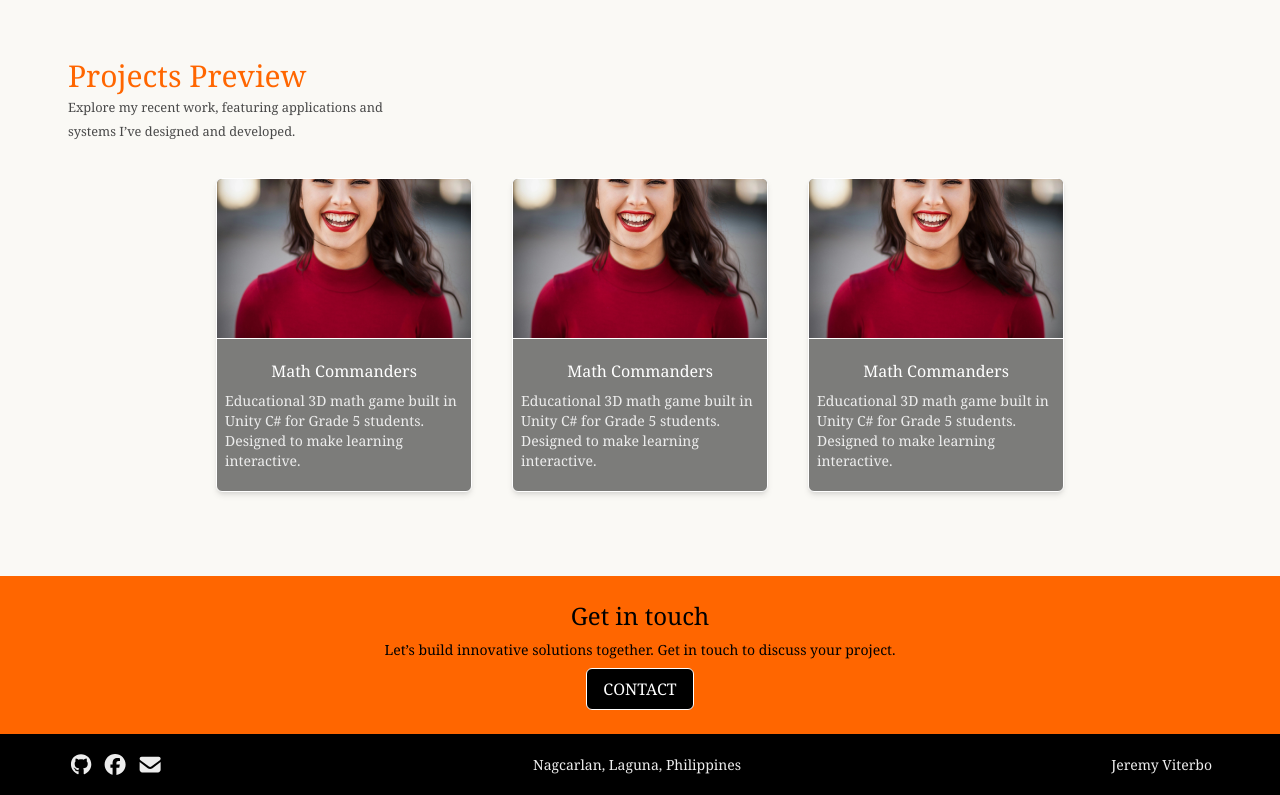
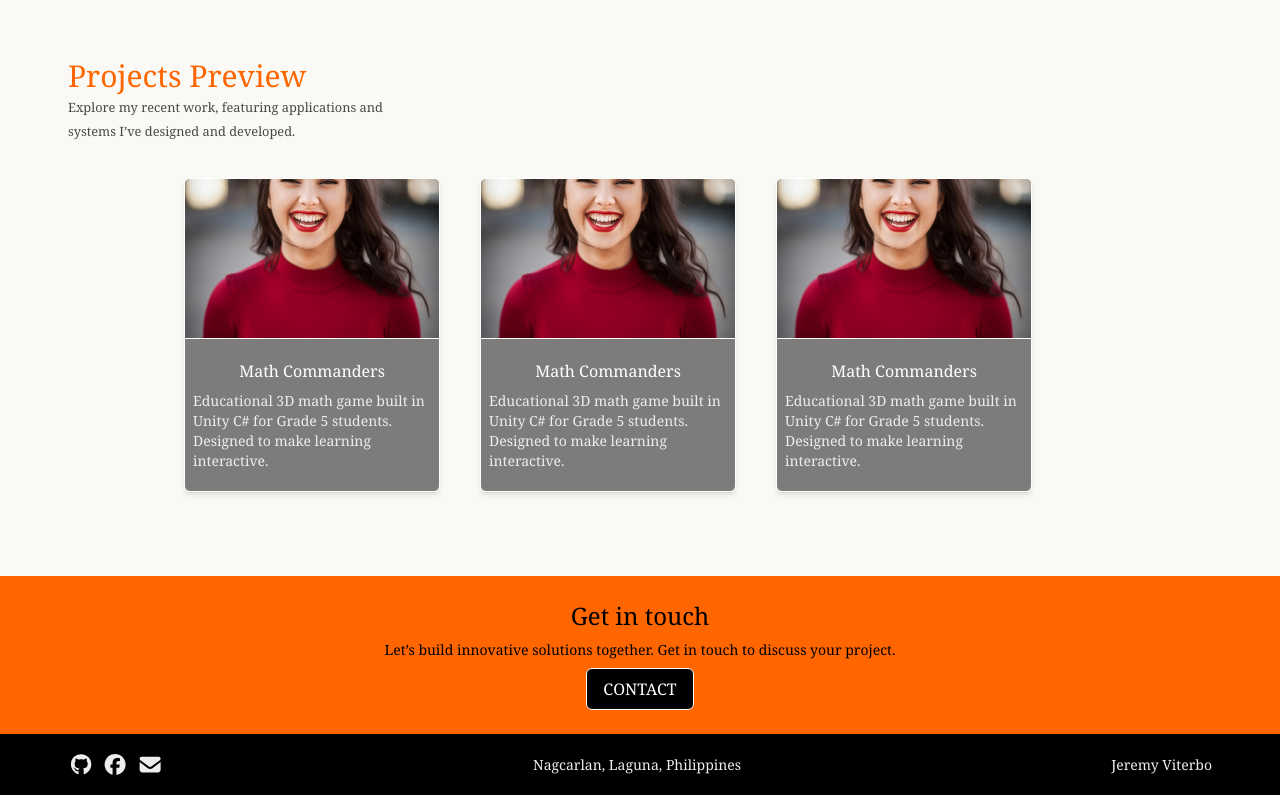
Before and after one commit to jv1111/React-Portfolio, a React (Vite) app: page / in a window 1280 px wide. Shown: the part 1620-2415 px from the top of the page. Built offline with nearby package versions, Linux system fonts and the light colour scheme.

Commit message:
added animation

```diff
--- a/src/components/ProjectsPreview.jsx
+++ b/src/components/ProjectsPreview.jsx
@@ -1,5 +1,6 @@
 import React from "react";
 import tempImage from "../assets/profile.webp";
+import useIntersectionObserver from "../hooks/useIntersectionObserver";
 
 const ProjectsPreview = () => {
   const projects = [
@@ -23,6 +24,8 @@ const ProjectsPreview = () => {
     },
   ];
 
+  const [setRef, visibleStates] = useIntersectionObserver(projects.length);
+
   return (
     <section className="p-16 md:p-15">
       <div className="container">
@@ -40,8 +43,10 @@ const ProjectsPreview = () => {
           <div className="flex flex-wrap flex-col md:flex-row gap-10 items-center justify-center pb-6 ">
             {projects.map((project, index) => (
               <div
-                className="group flex flex-col max-w-64 text-center rounded-md overflow-hidden border border-white bg-black/50 shadow-md duration-400 select-none cursor-pointer hover:-translate-y-1 hover:scale-105 hover:border-primary"
+                className={`group flex flex-col max-w-64 text-center rounded-md overflow-hidden border border-white bg-black/50 shadow-md duration-400 select-none cursor-pointer hover:-translate-y-1 hover:scale-105 hover:border-primary opacity-0 -translate-x-8 ${visibleStates[index] ? `animate-fade-in-up ${index > 0 ? `animation-delay-${index * 200}` : ""}` : ""}`}
                 key={index}
+                ref={setRef(index)}
+                data-index={index}
               >
                 {/* upper */}
                 <div>
--- a/src/components/SkillPreview.jsx
+++ b/src/components/SkillPreview.jsx
@@ -1,5 +1,6 @@
 import React from "react";
 import { Icon } from "@iconify/react";
+import useIntersectionObserver from "../hooks/useIntersectionObserver";
 
 const skillCards = [
   {
@@ -50,6 +51,8 @@ const skillsList = [
 ];
 
 const SkillPreview = () => {
+  const [setRef, visibleStates] = useIntersectionObserver(skillCards.length);
+
   return (
     <section className="md:px-15 bg-secondary-surface">
       <div className="container">
@@ -60,10 +63,12 @@ const SkillPreview = () => {
             </h2>
             {/* cards container */}
             <div className="flex flex-wrap flex-col gap-10 justify-center items-center md:ps-20 pb-6">
-              {skillCards.map((card) => (
+              {skillCards.map((card, index) => (
                 <div
                   key={card.title}
-                  className="group flex max-w-130 items-center gap-3 rounded-md border border-white bg-black/50 px-2 py-5 shadow-md duration-400 select-none cursor-pointer hover:-translate-y-1 hover:scale-105 hover:border-primary animate-slide-in-left"
+                  ref={setRef(index)}
+                  data-index={index}
+                  className={`group flex max-w-130 items-center gap-3 rounded-md border border-white bg-black/50 px-2 py-5 shadow-md duration-400 select-none cursor-pointer hover:-translate-y-1 hover:scale-105 hover:border-primary opacity-0 -translate-x-8 ${visibleStates[index] ? `animate-slide-in-left ${index > 0 ? `animation-delay-${index * 200}` : ""}` : ""}`}
                 >
                   {/* left */}
                   <div className="flex w-25 h-25 items-center justify-center text-white duration-400 group-hover:text-primary">
--- /dev/null
+++ b/src/hooks/useIntersectionObserver.js
@@ -0,0 +1,33 @@
+import { useEffect, useRef, useState } from 'react';
+
+const useIntersectionObserver = (numItems, threshold = 0.25) => {
+  const refs = useRef([]);
+  const [visibleStates, setVisibleStates] = useState({});
+
+  useEffect(() => {
+    const observer = new IntersectionObserver(
+      (entries) => {
+        entries.forEach((entry) => {
+          const index = Number(entry.target.dataset.index);
+          if (entry.isIntersecting) {
+            setVisibleStates((prev) => ({ ...prev, [index]: true }));
+            observer.unobserve(entry.target);
+          }
+        });
+      },
+      { threshold }
+    );
+
+    refs.current.forEach((el) => el && observer.observe(el));
+
+    return () => observer.disconnect();
+  }, [numItems, threshold]);
+
+  const setRef = (index) => (el) => {
+    refs.current[index] = el;
+  };
+
+  return [setRef, visibleStates];
+};
+
+export default useIntersectionObserver;
```
